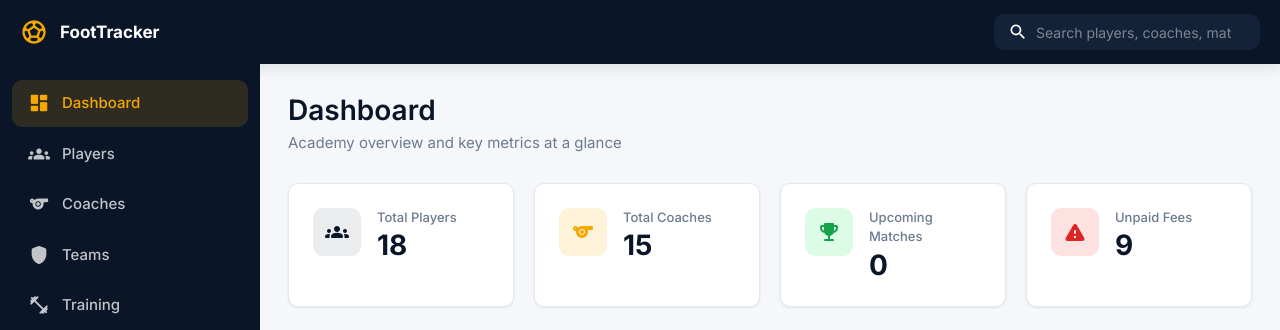
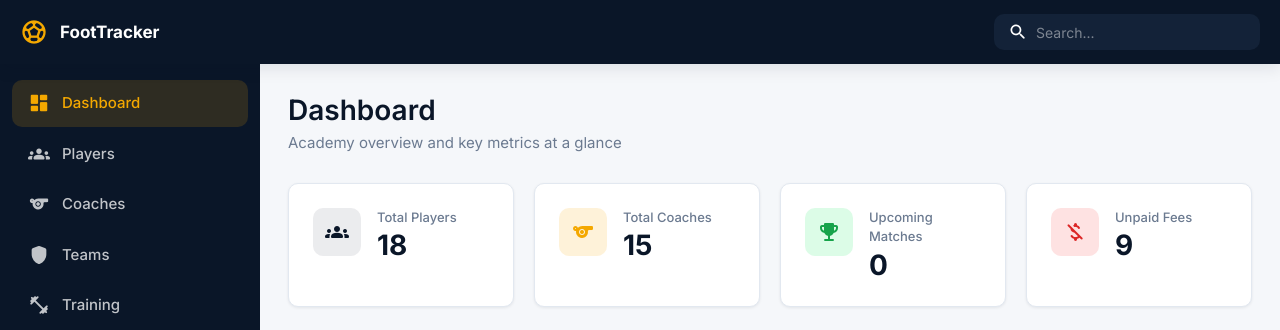
Before and after one commit to Abdul-here/FootTracker, a Flask app: page / in a window 1280 px wide. Shown: the top 330 px of the page. Run offline with Flask 3, Linux system fonts and the light colour scheme; data comes from the database, SQL or seed files in the repository.

Commit message:
Minor Fixes such as icons,search bar and placeholder

```diff
--- a/app/static/css/layout.css
+++ b/app/static/css/layout.css
@@ -86,7 +86,7 @@
 }
 
 .navbar-search:focus-within {
-    background: rgba(255,255,255,0.18);
+    background: rgba(255, 255, 255, 0.18);
     outline: 2px solid var(--accent);
     outline-offset: 1px;
 }
--- a/app/static/js/main.js
+++ b/app/static/js/main.js
@@ -298,8 +298,10 @@ function initGlobalSearch() {
             players.forEach(p => {
                 html += `<a class="search-item" href="/players">
                     <span class="material-icons-round">person</span>
+                    <span class="search-item-text">
                         <span class="search-item-label">${Toast.escapeHtml(p.first_name + ' ' + p.last_name)}</span>
                         <span class="search-item-sub">${Toast.escapeHtml(p.position || '')}${p.team_name ? ' · ' + Toast.escapeHtml(p.team_name) : ''}</span>
+                    </span>
                 </a>`;
             });
         }
@@ -310,8 +312,10 @@ function initGlobalSearch() {
             coaches.forEach(c => {
                 html += `<a class="search-item" href="/coaches">
                     <span class="material-icons-round">sports</span>
+                    <span class="search-item-text">
                         <span class="search-item-label">${Toast.escapeHtml(c.first_name + ' ' + c.last_name)}</span>
                         <span class="search-item-sub">${Toast.escapeHtml(c.specialization || '')}</span>
+                    </span>
                 </a>`;
             });
         }
@@ -322,8 +326,10 @@ function initGlobalSearch() {
             matches.forEach(m => {
                 html += `<a class="search-item" href="/matches">
                     <span class="material-icons-round">emoji_events</span>
+                    <span class="search-item-text">
                         <span class="search-item-label">${Toast.escapeHtml(m.team_name || '?')} vs ${Toast.escapeHtml(m.opponent_name)}</span>
                         <span class="search-item-sub">${Toast.escapeHtml(m.status || '')}${m.match_date ? ' · ' + formatDate(m.match_date) : ''}</span>
+                    </span>
                 </a>`;
             });
         }
@@ -334,8 +340,10 @@ function initGlobalSearch() {
             payments.forEach(p => {
                 html += `<a class="search-item" href="/payments">
                     <span class="material-icons-round">payments</span>
+                    <span class="search-item-text">
                         <span class="search-item-label">${Toast.escapeHtml(p.player_name || '—')}</span>
                         <span class="search-item-sub">PKR ${Number(p.amount).toFixed(2)} · ${Toast.escapeHtml((p.payment_type || '').replace(/_/g, ' '))} · ${Toast.escapeHtml(p.status || '')}</span>
+                    </span>
                 </a>`;
             });
         }
--- a/app/static/js/pages/dashboard.js
+++ b/app/static/js/pages/dashboard.js
@@ -26,7 +26,7 @@ document.addEventListener('DOMContentLoaded', async () => {
                 </div>
             </div>
             <div class="stat-card">
-                <div class="stat-icon red"><span class="material-icons-round">warning</span></div>
+                <div class="stat-icon red"><span class="material-icons-round">money_off</span></div>
                 <div class="stat-info">
                     <span class="stat-label">Unpaid Fees</span>
                     <span class="stat-value">${data.unpaid_payments_count}</span>
--- a/templates/partials/navbar.html
+++ b/templates/partials/navbar.html
@@ -14,7 +14,7 @@
         <div class="navbar-search-wrapper">
             <div class="navbar-search">
                 <span class="material-icons-round">search</span>
-                <input type="search" id="global-search" placeholder="Search players, coaches, matches..." aria-label="Global search" autocomplete="off">
+                <input type="search" id="global-search" placeholder="Search..." aria-label="Global search" autocomplete="off">
             </div>
             <div class="search-dropdown" id="search-dropdown" aria-live="polite"></div>
         </div>
```
Lines whose indentation alone changed are shown as unchanged.
